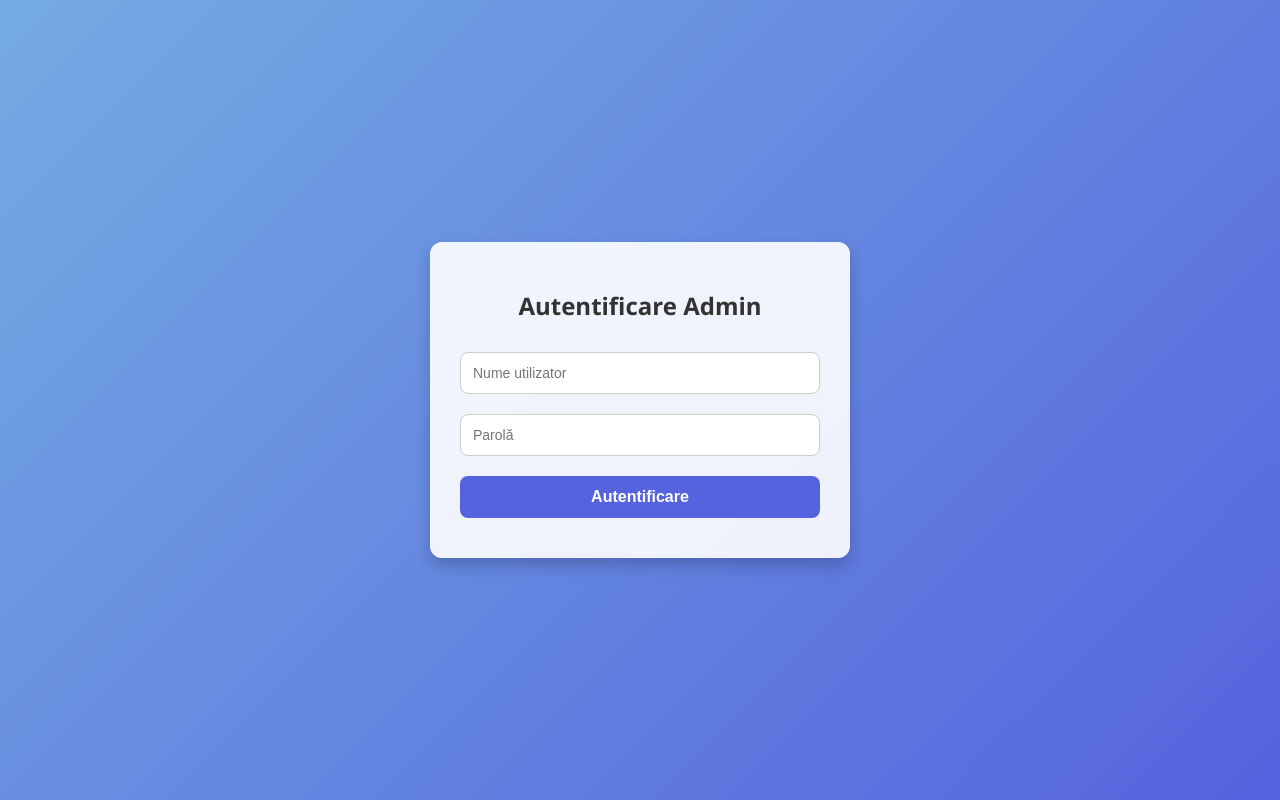
After one commit to ClaudiuAanei/MovieBook, a Flask app: page /adminlogin in a window 1280 px wide. The commit adds this page. Run offline with Flask 3, Linux system fonts and the light colour scheme; some libraries are stand-ins or nearby versions.

Commit message:
email confirmation, admin page
now every account should confirm they're account if they want to use they're profile. basic admin page without functionalities

```diff
--- /dev/null
+++ b/website/admin.py
@@ -0,0 +1,29 @@
+from flask import Blueprint, render_template, request, session, redirect, url_for
+from . import db
+
+admin = Blueprint("admin", __name__)
+
+ADMIN_CREDENTIALS = {'admin': 'parola123'}
+
+@admin.route('/adminpage')
+def adminpage():
+    if not session.get('admin_logged_in'):
+        return redirect(url_for('admin.adminlogin'))
+    return render_template('admin_index.html')
+
+@admin.route('/adminlogin', methods=['GET', 'POST'])
+def adminlogin():
+    if request.method == 'POST':
+        username = request.form['username']
+        password = request.form['password']
+        if username in ADMIN_CREDENTIALS and ADMIN_CREDENTIALS[username] == password:
+            session['admin_logged_in'] = True
+            return redirect(url_for('admin.adminpage'))
+        else:
+            return "Nume utilizator sau parolă greșită!"
+    return render_template('admin_login.html')
+
+@admin.route('/adminlogout')
+def adminlogout():
+    session.pop('admin_logged_in', None)
+    return redirect(url_for('admin.adminlogin'))
--- /dev/null
+++ b/website/templates/admin_login.html
@@ -0,0 +1,71 @@
+<!DOCTYPE html>
+<html lang="ro">
+<head>
+    <meta charset="UTF-8">
+    <meta name="viewport" content="width=device-width, initial-scale=1.0">
+    <title>Admin Login</title>
+    <style>
+        body {
+            font-family: 'Segoe UI', Tahoma, Geneva, Verdana, sans-serif;
+            background: linear-gradient(135deg, #74ABE2, #5563DE);
+            margin: 0;
+            padding: 0;
+            display: flex;
+            justify-content: center;
+            align-items: center;
+            height: 100vh;
+            color: #fff;
+        }
+        .login-container {
+            background: rgba(255, 255, 255, 0.9);
+            padding: 30px;
+            border-radius: 12px;
+            box-shadow: 0 8px 15px rgba(0, 0, 0, 0.2);
+            width: 100%;
+            max-width: 360px;
+            text-align: center;
+        }
+        h1 {
+            margin-bottom: 20px;
+            font-size: 24px;
+            color: #333;
+        }
+        input[type="text"], input[type="password"], button {
+            width: 100%;
+            padding: 12px;
+            margin: 10px 0;
+            border: 1px solid #ccc;
+            border-radius: 8px;
+            font-size: 14px;
+            box-sizing: border-box;
+        }
+        button {
+            background-color: #5563DE;
+            color: #fff;
+            border: none;
+            font-size: 16px;
+            font-weight: bold;
+            cursor: pointer;
+            transition: background-color 0.3s ease;
+        }
+        button:hover {
+            background-color: #3F51B5;
+        }
+        @media (max-width: 480px) {
+            .login-container {
+                padding: 20px;
+            }
+        }
+    </style>
+</head>
+<body>
+    <div class="login-container">
+        <h1>Autentificare Admin</h1>
+        <form method="POST">
+            <input type="text" name="username" placeholder="Nume utilizator" required>
+            <input type="password" name="password" placeholder="Parolă" required>
+            <button type="submit">Autentificare</button>
+        </form>
+    </div>
+</body>
+</html>
--- a/website/templates/profile.html
+++ b/website/templates/profile.html
@@ -54,7 +54,7 @@
     {% endwith %}
     </div>
   <div class="card-container">
-
+{% if movie.unique_id != 0000 %}
 <div class="card-profile position-relative">
   <div class="rating-badge">
     <i>{{ movie.rating }}</i>
@@ -70,6 +70,7 @@
     {{ movie.release_date }}
   </div>
 </div>
+{% endif %}
 
     <div class="card-form">
       <form class="p-4 p-md-5 rounded-3 bg-dark bg-gradient" id="RandomMovieForm" method="POST">
```
Also changed, not shown: website/__init__.py (+10 -3 lines), website/auth.py (+22 -2 lines), website/email_sender.py (added, +49 -0 lines), website/models.py (+6 -4 lines), website/movies_requests.py (+11 -27 lines), website/templates/admin_index.html (added, +41 -0 lines), website/templates/confirmare.html (added, +65 -0 lines), website/templates/index.html (+9 -0 lines), website/views.py (+13 -3 lines).
